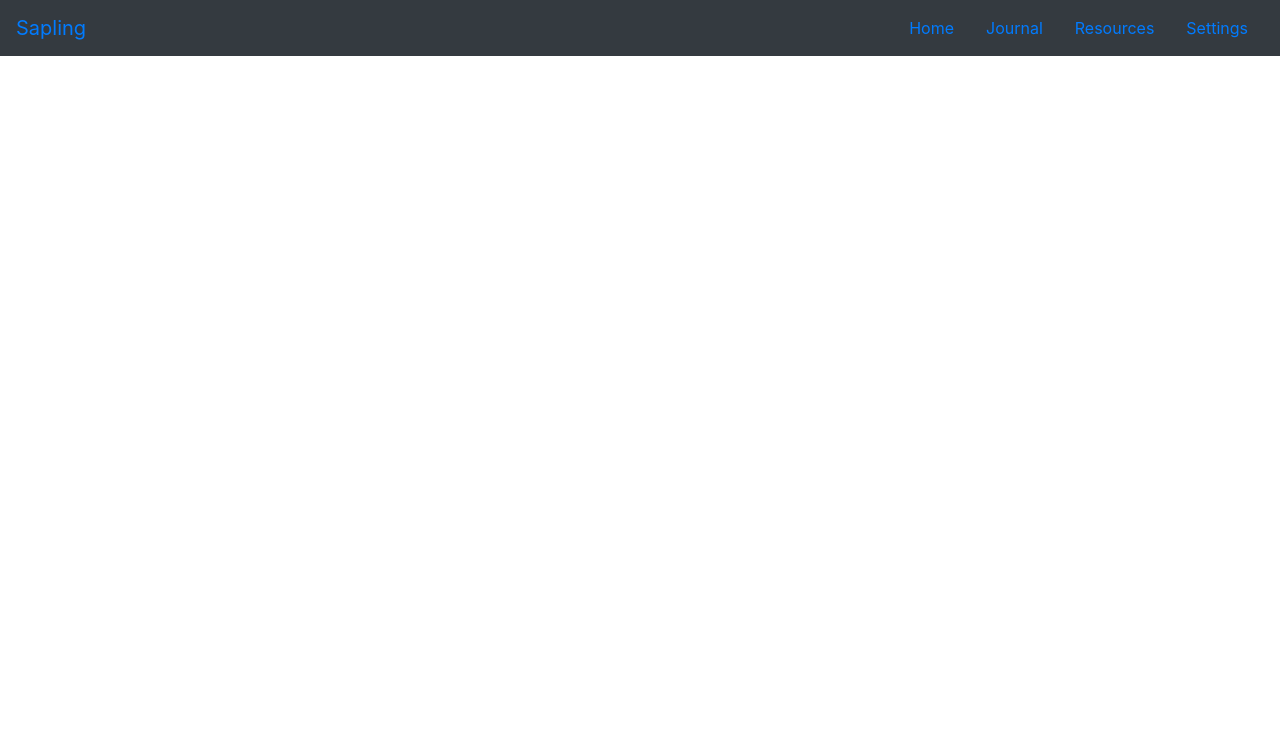
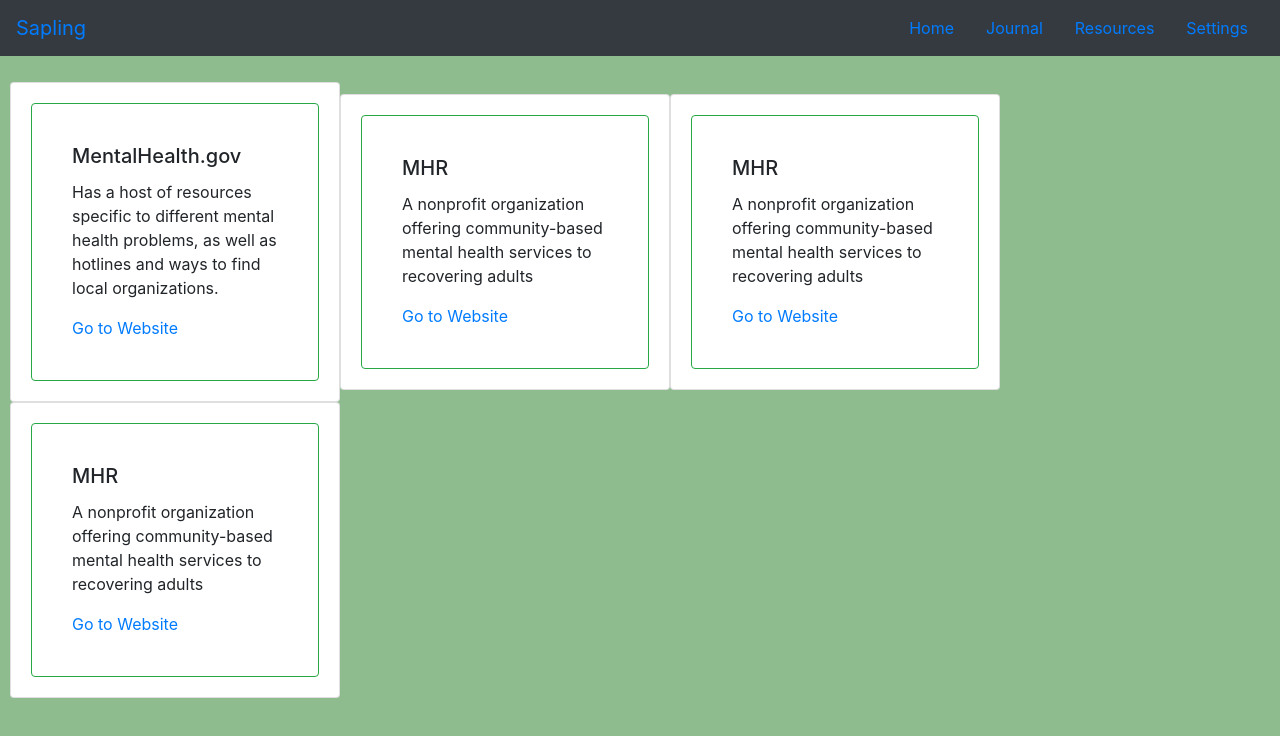
Before and after one commit to CS196Illinois/team-11, a React (Create React App) app in the folder frontend/: page /resources in a window 1280 px wide. Shown: the top 736 px of the page. Built offline with nearby package versions, Linux system fonts and the light colour scheme.

Commit message:
updates to Home and resources

```diff
--- a/frontend/src/pages/Home.css
+++ b/frontend/src/pages/Home.css
@@ -1,20 +1,25 @@
-.form-nivel label:nth-child(1) {
-    width: 160px;
-    float: left;
-    height: 20px;
-    line-height: 20px;
-    margin-right: 10px;
-    text-align: right;
+.home {
+    padding: 5x;
+    background-color: darkseagreen;
+    /* flex-wrap: wrap; */
+    height: 100%;
+    align-self: center;
+    min-height: 100%;
+    overflow-y: auto;
+    align-items: center;
+
+    justify-content: center;
 }
 
-.form-nivel label:nth-child(2) {
-    width: 160px;
-    height: 20px;
-    line-height: 20px;
-    margin-right: 10px;
-    text-align: right;
+
+
+.feelings {
+    padding: 10px;
+
+    /* flex-wrap: wrap; */
+    align-self: flex-start;
+    display: inline-flex;
+    align-items: stretch;
+    height: 0%;
+    margin-bottom: auto;
 }
-
-.home {
-    background-color: aquamarine;
-}
--- a/frontend/src/pages/Home.js
+++ b/frontend/src/pages/Home.js
@@ -70,16 +70,37 @@ export default class Home extends Component {
         <br></br>
         <br></br>
         <br></br>
-          <h2 className="feelings">Hello, user. Have you journaled today? </h2>
+          <h2>Hello, user. Have you journaled today? </h2>
           <a href="/journal"><Button variant="outline-success">Log my feelings</Button></a>
         </div>
         <br></br>
         <h2>My past week </h2>
-          <div>{data}</div>
-        <Form inline>
-      <FormControl type="text" placeholder="Look up an entry" className="mr-sm-2" />
-      <Button variant="outline-success">Go</Button>
-    </Form>
+          <div className='feelings'>
+            {data}
+
+            </div>
+            <br></br>
+            <br></br>
+            <br></br>
+            <br></br>
+            <br></br>
+            <br></br>
+            <br></br>
+            <br></br>
+            <br></br>
+            <br></br>
+            <br></br>
+            <br></br>
+            <br></br>
+            <br></br>
+            <br></br>
+            <br></br>
+            <br></br>
+            <br></br>
+            <br></br>
+            <br></br>
+            <br></br>
+
     </div>
     );
   }
--- /dev/null
+++ b/frontend/src/pages/Resources.css
@@ -0,0 +1,17 @@
+.resources {
+  background-color: darkseagreen;
+}
+.cardGroup {
+
+  padding: 10px;
+  display: flex;
+  flex-wrap: wrap;
+  align-self: center;
+}
+.card {
+
+  padding: 20px;
+  display: flex;
+  flex-wrap: wrap;
+  align-self: center;
+}
--- a/frontend/src/pages/Resources.js
+++ b/frontend/src/pages/Resources.js
@@ -1,9 +1,81 @@
 import React, { Component } from "react";
+import Card from 'react-bootstrap/Card';
+import "./Resources.css";
+import "./Home.css";
 export default class Resources extends Component {
   render() {
     return (
-      <div>
-        <h3>Resources</h3>
+      <div className='resources'>
+        <br></br>
+        <br></br>
+        <br></br>
+        <div className='cardGroup'>
+          <div className='card'>
+          <Card border ="success" style={{ width: '18rem' }}>
+            <Card.Body>
+              <Card.Title>MentalHealth.gov</Card.Title>
+              <Card.Text>
+                Has a host of resources specific to different mental health problems, as well as hotlines and ways to find local organizations.
+              </Card.Text>
+              <a target="_blank" href="https://www.mentalhealth.gov/">Go to Website</a>
+            </Card.Body>
+            </Card>
+          </div>
+          <div className='card'>
+          <Card border ="success" style={{ width: '18rem' }}>
+            <Card.Body>
+              <Card.Title>MHR</Card.Title>
+              <Card.Text>
+              A nonprofit organization offering community-based mental health services to recovering adults
+              </Card.Text>
+              <a target="_blank" href="http://www.mhresources.org/">Go to Website</a>
+            </Card.Body>
+            </Card>
+          </div>
+          <div className='card'>
+          <Card border ="success" style={{ width: '18rem' }}>
+            <Card.Body>
+              <Card.Title>MHR</Card.Title>
+              <Card.Text>
+              A nonprofit organization offering community-based mental health services to recovering adults
+              </Card.Text>
+              <a target="_blank" href="http://www.mhresources.org/">Go to Website</a>
+            </Card.Body>
+            </Card>
+          </div>
+          <div className='card'>
+          <Card border ="success" style={{ width: '18rem' }}>
+            <Card.Body>
+              <Card.Title>MHR</Card.Title>
+              <Card.Text>
+              A nonprofit organization offering community-based mental health services to recovering adults
+              </Card.Text>
+              <a target="_blank" href="http://www.mhresources.org/">Go to Website</a>
+            </Card.Body>
+            </Card>
+          </div>
+        </div>
+        <br></br>
+            <br></br>
+            <br></br>
+            <br></br>
+            <br></br>
+            <br></br>
+            <br></br>
+            <br></br>
+            <br></br>
+            <br></br>
+            <br></br>
+            <br></br>
+            <br></br>
+            <br></br>
+            <br></br>
+            <br></br>
+            <br></br>
+            <br></br>
+            <br></br>
+            <br></br>
+            <br></br>
       </div>
     );
   }
```
